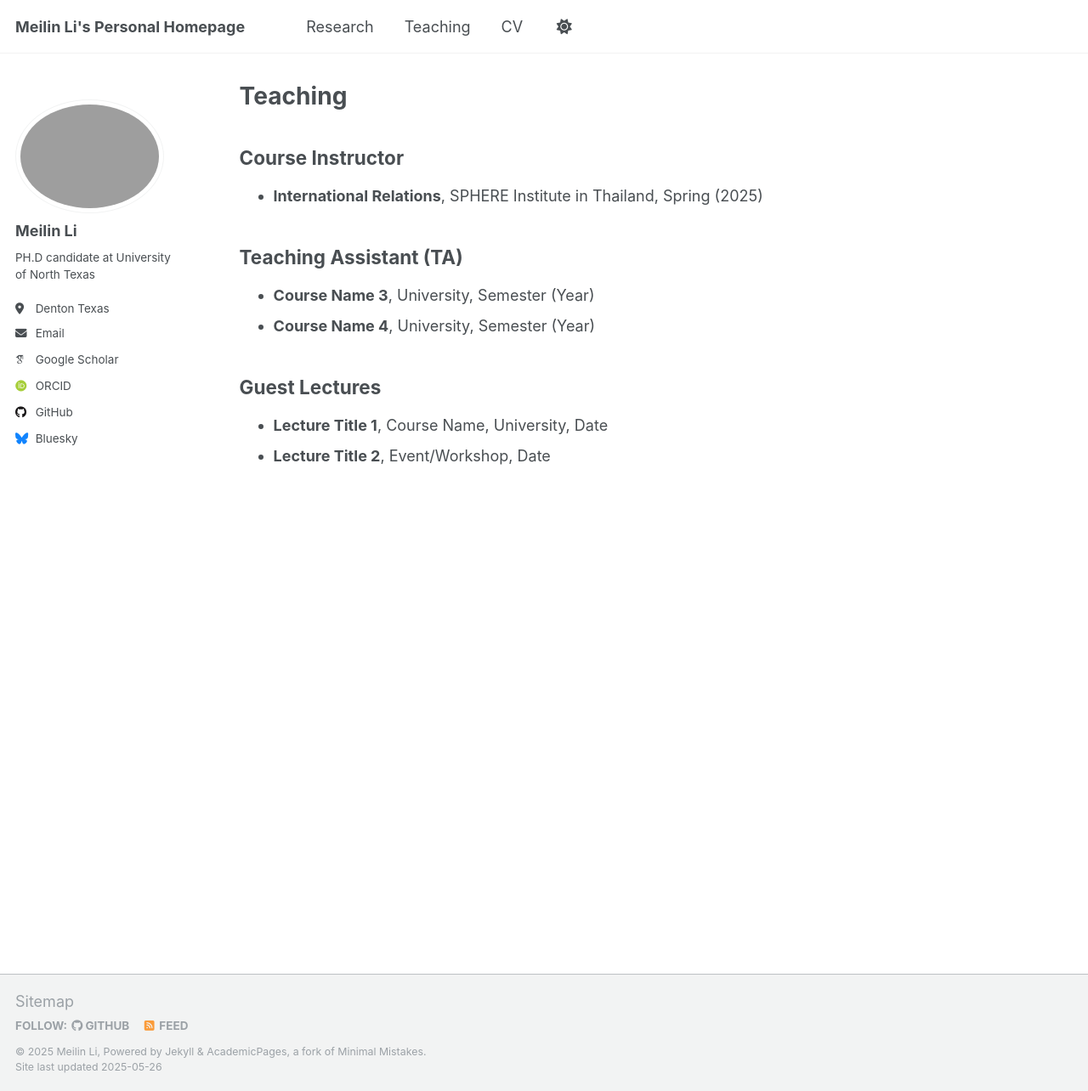
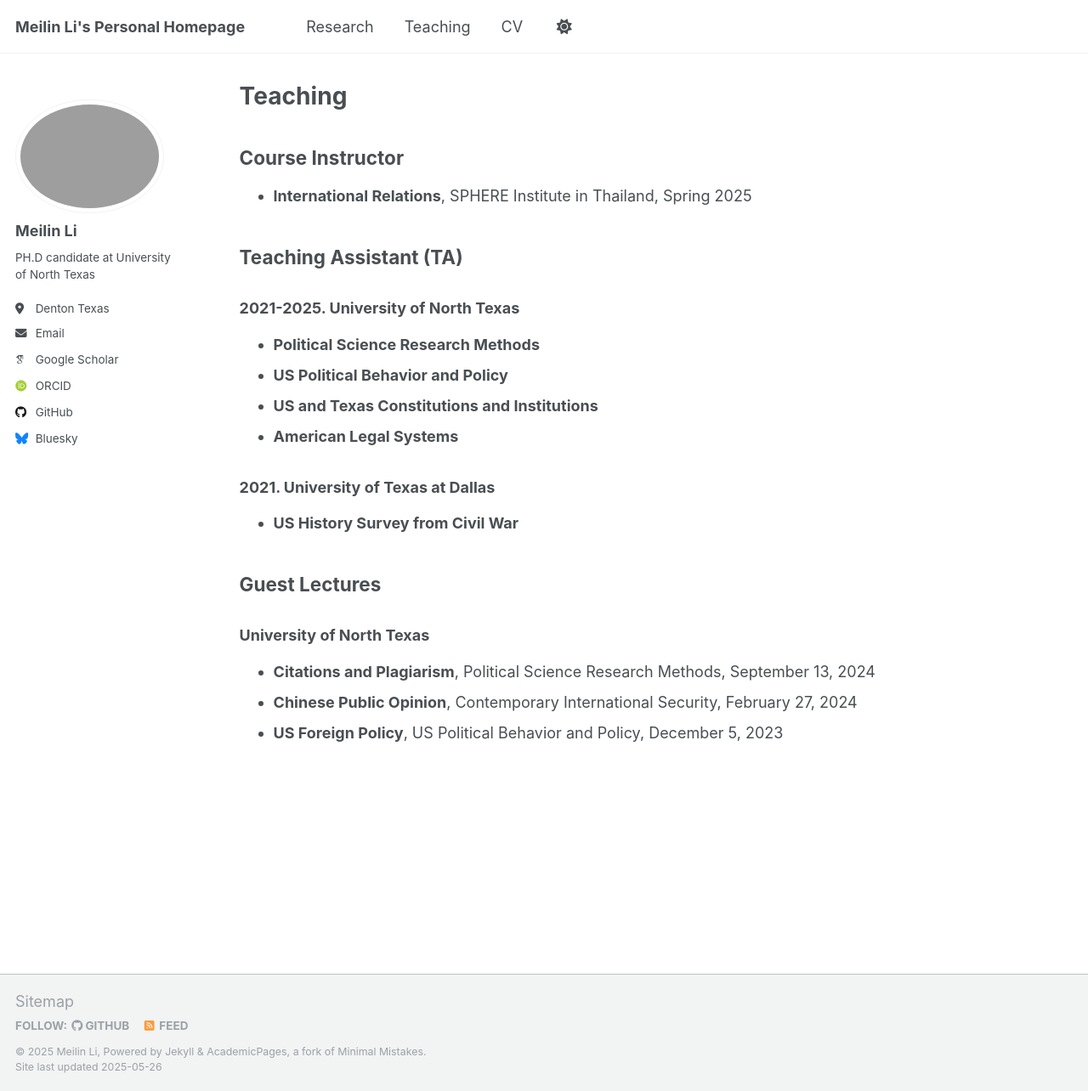
Before and after one commit to meilinlinet/meilinlinet.github.io, a Jekyll site: the page built from _teaching/2014-spring-teaching-1.md, in a window 1280 px wide and 1284 px high. Shown: the whole window at 85% size. Built offline with Jekyll 4.4.1, drawn with Linux system fonts in a browser that asks for light colours; some web fonts are replaced.

Commit message:
Update 2014-spring-teaching-1.md

```diff
--- a/_teaching/2014-spring-teaching-1.md
+++ b/_teaching/2014-spring-teaching-1.md
@@ -7,14 +7,22 @@ author_profile: true
 
 ## Course Instructor
 
-- **International Relations**, SPHERE Institute in Thailand, Spring (2025)
+- **International Relations**, SPHERE Institute in Thailand, Spring 2025
 
 ## Teaching Assistant (TA)
 
-- **Course Name 3**, University, Semester (Year)
-- **Course Name 4**, University, Semester (Year)
+### 2021-2025. University of North Texas
+- **Political Science Research Methods**
+- **US Political Behavior and Policy**
+- **US and Texas Constitutions and Institutions**
+- **American Legal Systems**
+
+### 2021. University of Texas at Dallas
+- **US History Survey from Civil War**
 
 ## Guest Lectures
 
-- **Lecture Title 1**, Course Name, University, Date
-- **Lecture Title 2**, Event/Workshop, Date
+### University of North Texas
+- **Citations and Plagiarism**, Political Science Research Methods, September 13, 2024
+- **Chinese Public Opinion**, Contemporary International Security, February 27, 2024
+- **US Foreign Policy**, US Political Behavior and Policy, December 5, 2023
```
